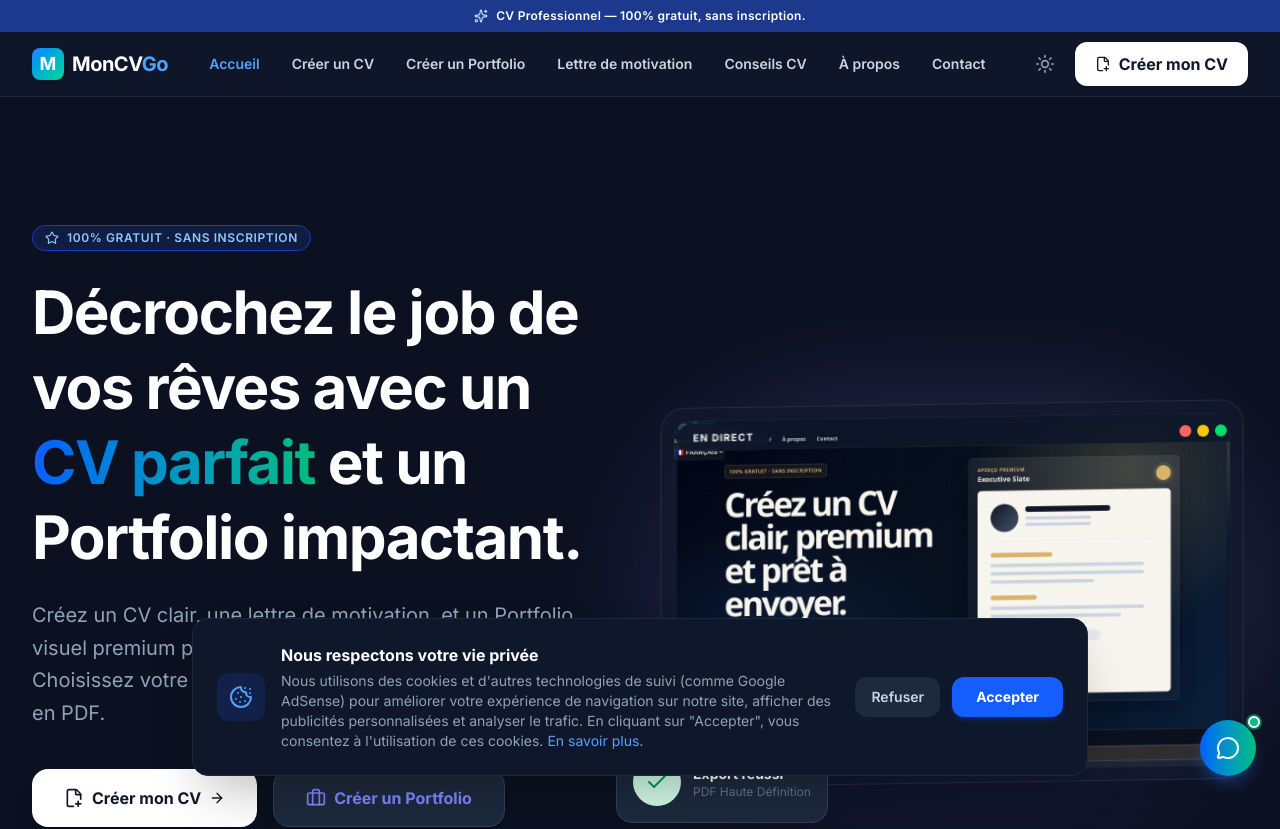
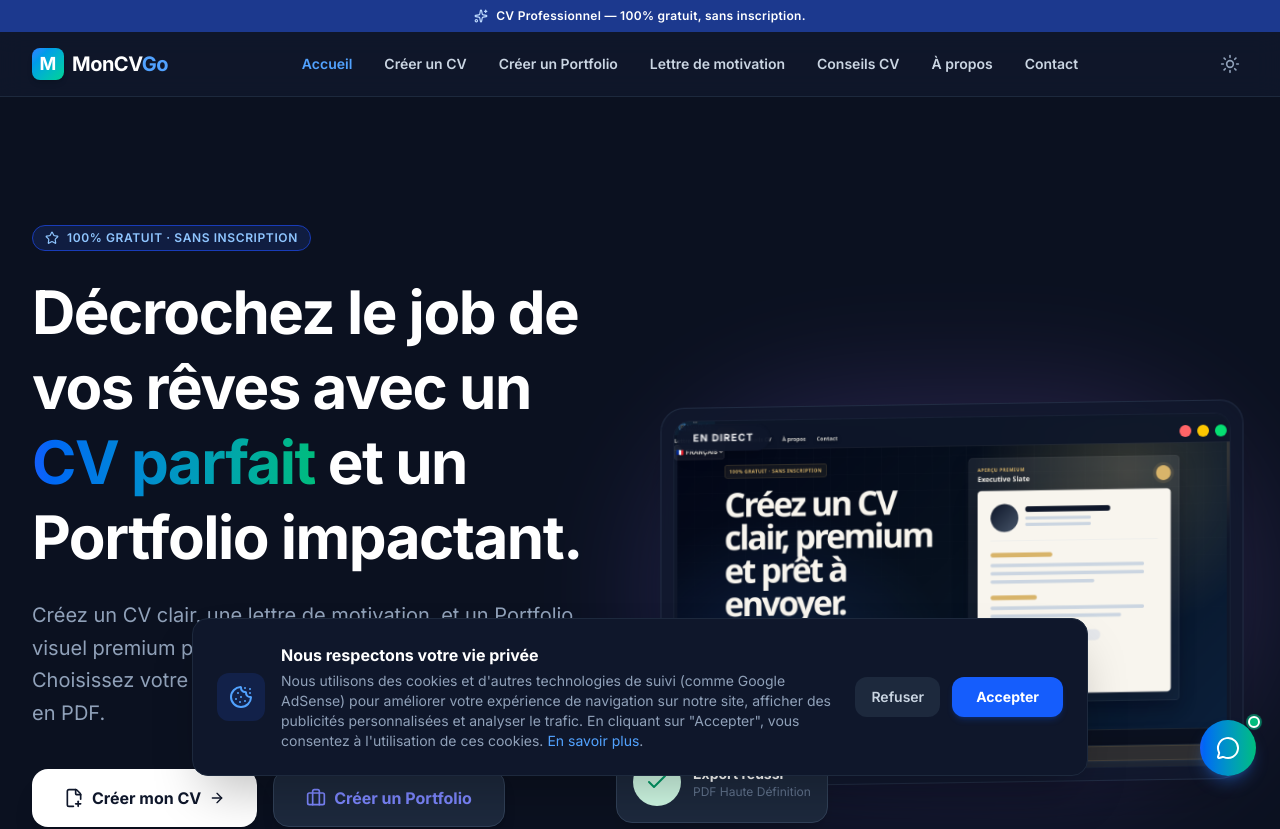
Before and after one commit to dovaphonedz-jpg/mon-cv-go, a React (Vite) app: page / in a window 1280 px wide. Shown: the top 829 px of the page. Built offline with nearby package versions, Linux system fonts and the light colour scheme; a web font is replaced by a local one.

Commit message:
style: remove 'Créer mon CV' button from header navbar

```diff
--- a/src/components/Layout.jsx
+++ b/src/components/Layout.jsx
@@ -77,11 +77,6 @@ export default function Layout({ children }) {
             >
               {isDark ? <Sun className="w-5 h-5" /> : <Moon className="w-5 h-5" />}
             </button>
-
-            <Link to="/create" className="hidden sm:flex items-center gap-2 px-5 py-2.5 bg-slate-900 dark:bg-white hover:bg-slate-800 dark:hover:bg-slate-100 text-white dark:text-slate-900 font-bold rounded-xl transition-all shadow-sm hover:shadow-md">
-              <FilePlus2 className="w-4 h-4" />
-              Créer mon CV
-            </Link>
 
             {/* Hamburger */}
             <button
```
